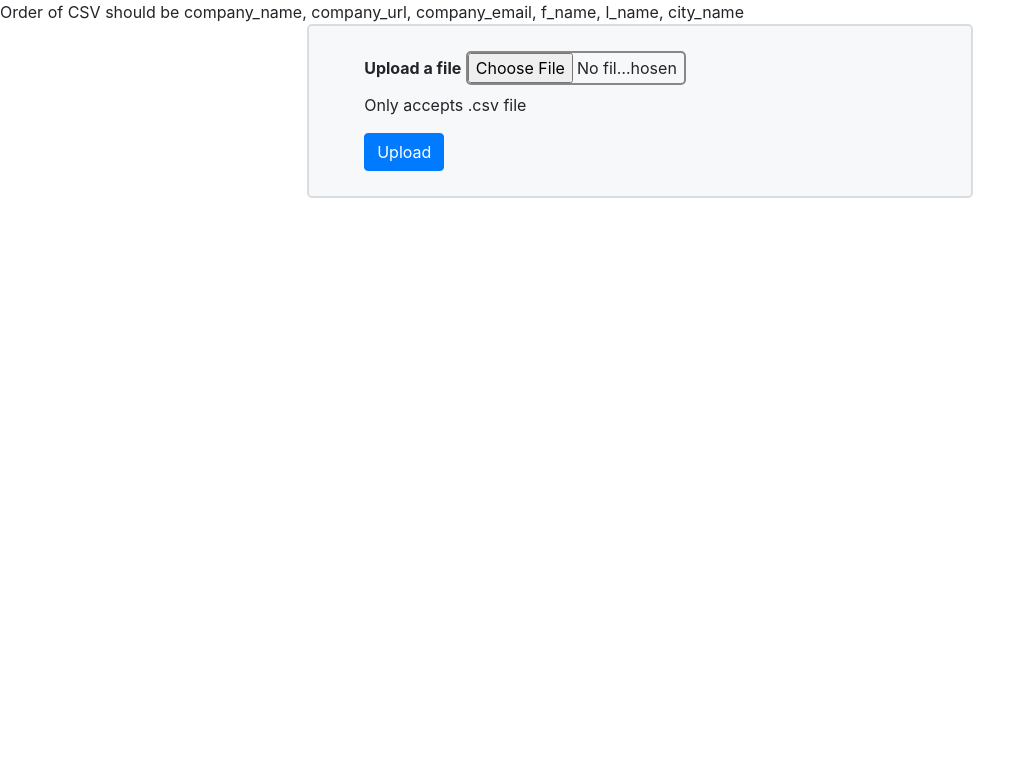
After one commit to vanthoff10/django-sqlsearch-engine, a Django app: page /upload-csv/ in a window 1280 px wide. The commit adds this page. Shown: the top 783 px of the page, without its empty margins (0-1035 px from the left). Run offline with Django 3.2, Linux system fonts and the light colour scheme; some libraries are stand-ins or nearby versions.

Commit message:
csv file upload to DataSchema upload final

```diff
--- a/my_project/urls.py
+++ b/my_project/urls.py
@@ -26,4 +26,6 @@ urlpatterns = [
     path('contact', views.create, name='contact_data'),
     path('form', views.savedata, name='save_data'),
     path('sheetapi/', views.main, name='main'),
+    path('sync/', views.update_sheet),
+    path('upload-csv/', views.contact_upload, name='contact_upload'),
 ]
--- /dev/null
+++ b/templates/contact_upload.html
@@ -0,0 +1,45 @@
+<link rel="stylesheet" href="https://stackpath.bootstrapcdn.com/bootstrap/4.1.3/css/bootstrap.min.css" integrity="sha384-MCw98/SFnGE8fJT3GXwEOngsV7Zt27NXFoaoApmYm81iuXoPkFOJwJ8ERdknLPMO" crossorigin="anonymous">
+<style>
+.csv_div{
+    background: #f7f8f9;
+    border: 2px solid #d9dde0;
+    border-radius: 5px;
+    max-width: 80%;
+    width:52%;
+}
+
+.btn-main {
+    border: 2px solid #888888;
+    border-radius: 5px;
+    width: 220px;
+}
+
+.form-upload {
+    margin: 25px;
+}
+</style>
+
+{% if messages %}
+    {% for message in messages %}
+        <div>
+            <strong>{{ message|safe }}</strong>
+        </div>
+    {% endfor %}
+{% else %}
+{{ order }}
+<form method="POST" enctype="multipart/form-data">
+    {% csrf_token %}
+
+    <div class="d-flex justify-content-center align-items-center container csv_div">
+        <div class="col form-upload">
+            <label><strong>Upload a file</strong>
+            <input class="btn-main" type="file" name="file">
+            </label>
+            <p>Only accepts .csv file</p>
+            <button class="btn btn-primary" type-="submot">Upload</button>
+        </div>
+    </div>
+
+</form>
+
+{% endif %}
--- a/templates/home.html
+++ b/templates/home.html
@@ -20,12 +20,8 @@ width:100%;
 #logo h1 {
     font-size: 60px;
     text-shadow: 1px 2px 3px #999;
-<<<<<<< HEAD
-    font-family: Roboto, san
-    s-serif;
-=======
     font-family: Roboto, sans-serif;
->>>>>>> 4ff1fdf2c7e84dd487e5244af494e6b32072dc1f
+    font-family: Roboto, sans-serif;
     font-weight: 700;
     letter-spacing: -1px;
 }
--- /dev/null
+++ b/test.csv
@@ -0,0 +1,3 @@
+company_name, company_url, company_email, f_name, l_name, city_name
+ashwin1, ashwin1.com, ashwin1@gmail.com, ashwin, panwar, haridwar
+ashwin2, ashwin2.com, ashwin2@gmail.com, ashwin, panwar, rishikesh
--- a/users/views.py
+++ b/users/views.py
@@ -5,14 +5,20 @@ from googleapiclient.discovery import build
 from google_auth_oauthlib.flow import InstalledAppFlow
 from google.auth.transport.requests import Request
 
-from django.shortcuts import render
+import csv, io
+from django.shortcuts import render, HttpResponse
 from django.template.response import TemplateResponse
+from django.contrib import messages
 from .models import FormData, DataSchema
+import gspread
+from oauth2client.service_account import ServiceAccountCredentials
 
 
 # Create your views here.
 # If modifying these scopes, delete the file token.pickle.
 SCOPES = ['https://www.googleapis.com/auth/spreadsheets.readonly']
+scope = ["https://spreadsheets.google.com/feeds",'https://www.googleapis.com/auth/spreadsheets',"https://www.googleapis.com/auth/drive.file","https://www.googleapis.com/auth/drive"]
+
 
 # The ID and range of a sample spreadsheet.
 SAMPLE_SPREADSHEET_ID = '1buqR2OkUJdPA63NYh2WZWRoCQ4-P_8JP-7vogko3oYA'
@@ -87,8 +93,31 @@ def savedata(request):
         dataschema_obj.l_name = datafield12
         dataschema_obj.city_name = datafield4
 
+
         form_data_obj.save()
         dataschema_obj.save()
+
+        creds = ServiceAccountCredentials.from_json_keyfile_name("creds.json", scope)
+
+        client = gspread.authorize(creds)
+
+        sheet = client.open("info")
+        worksheet = sheet.worksheet('ashwin')
+
+        data = worksheet.get_all_records()
+
+        # numRows = sheet.row_count
+        data_len = len(data)
+
+
+        insertRow = [datafield1, datafield2, datafield4]
+        worksheet.insert_row(insertRow, data_len + 2)
+
+        # pprint(data)
+        # print(numRows)
+        print(len(data))
+
+
 
         return TemplateResponse(request, 'home.html')
 
@@ -268,3 +297,81 @@ def main(request):
             sheetdata_obj.save()
 
     return TemplateResponse(request, 'home.html', {'info': values_greg})
+
+
+def update_sheet(request):
+
+    creds = None
+    # The file token.pickle stores the user's access and refresh tokens, and is
+    # created automatically when the authorization flow completes for the first
+    # time.
+    if os.path.exists('token.pickle'):
+        with open('token.pickle', 'rb') as token:
+            creds = pickle.load(token)
+    # If there are no (valid) credentials available, let the user log in.
+    if not creds or not creds.valid:
+        if creds and creds.expired and creds.refresh_token:
+            creds.refresh(Request())
+        else:
+            flow = InstalledAppFlow.from_client_secrets_file(
+                'credentials.json', SCOPES)
+            creds = flow.run_local_server()
+        # Save the credentials for the next run
+        with open('token.pickle', 'wb') as token:
+            pickle.dump(creds, token)
+
+    service = build('sheets', 'v4', credentials=creds)
+
+    sheet = service.spreadsheets()
+    result = sheet.values().get(spreadsheetId=SAMPLE_SPREADSHEET_ID,
+                                range=SAMPLE_RANGE_NAME).execute()
+
+    num_rows = len(result)
+    print(num_rows)
+
+    allData = DataSchema.objects.all()
+
+
+    for company in allData:
+        googlesheet = []
+        googlesheet = company.company_name
+        googlesheet = company.company_name
+        googlesheet = company.company_name
+        googlesheet = company.company_name
+
+        print(googlesheet)
+
+    return HttpResponse("hello cow")
+
+
+def contact_upload(request):
+    template = "contact_upload.html"
+
+    prompt = {
+        'order': 'Order of CSV should be company_name, company_url, company_email, f_name, l_name, city_name'
+    }
+
+    if request.method == "GET":
+        return render(request, template, prompt)
+
+    csv_file = request.FILES['file']
+
+    if not csv_file.name.endswith('.csv'):
+        messages.error(request, 'This is not a csv file')
+
+    data_set = csv_file.read().decode('UTF-8')
+    io_string = io.StringIO(data_set)
+    next(io_string)
+    for column in csv.reader(io_string, delimiter=',', quotechar="|"):
+        _, created = DataSchema.objects.update_or_create(
+            company_name=column[0],
+            company_url = column[1],
+            company_email = column[2],
+            f_name = column[3],
+            l_name = column[4],
+            city_name = column[5]
+        )
+
+    context = {}
+
+    return render(request, template, context)
```
Also changed, not shown: creds.json (added, +12 -0 lines), 2 other files.
